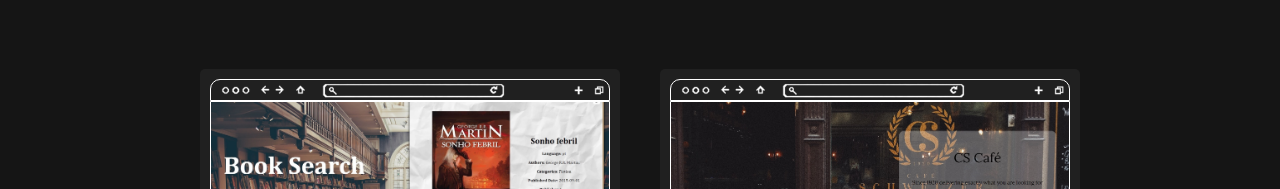
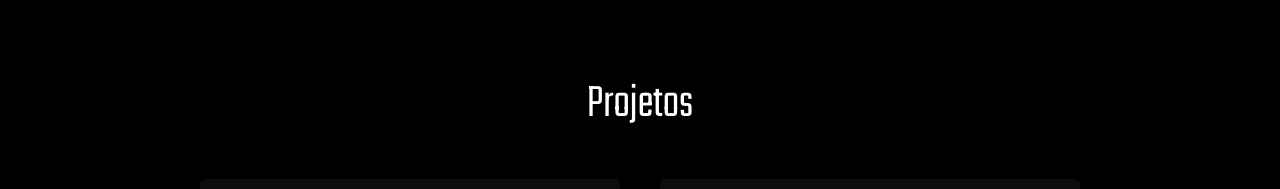
Before and after one commit to Samuellucasn/Portifolio, a React (Vite) app: page / in a window 1280 px wide. Shown: the part 1378-1567 px from the top of the page. Built offline with nearby package versions, Linux system fonts and the light colour scheme.

Commit message:
feat flash mensage

```diff
--- a/src/App.scss
+++ b/src/App.scss
@@ -70,3 +70,19 @@ footer {
     font-weight: 400;
   }
 }
+
+.flash-mensage {
+  position: fixed;
+  left: 43%;
+  bottom: 20px;
+  z-index: 100;
+
+  padding:5px 10px;
+  border-radius: 10px;
+
+  background-color: #fff;
+
+  opacity: .8;
+
+  text-align: center;
+}
--- a/src/App.tsx
+++ b/src/App.tsx
@@ -1,4 +1,4 @@
-import {useEffect} from 'react'
+import {useEffect, useState} from 'react'
 import './App.scss'
 import '/src/style/animation.scss'
 
@@ -12,6 +12,8 @@ import Projects from './components/pages/ProjectSection'
 import {FiGithub, FaLinkedinIn} from 'react-icons/all'
 
 function App() {
+  const [renderFlashMensage, setRenderFlashMensage] = useState(false)
+
   useEffect(() => {
     AOS.init({
       duration: 1000,
@@ -21,6 +23,12 @@ function App() {
 
   return (
     <>
+      {
+      renderFlashMensage &&
+        <div className='flash-mensage'>
+          <span>endereço de email copiado</span>
+        </div>
+    }
     {/* <header>
         <nav>
           <ul>
@@ -33,15 +41,14 @@ function App() {
 
     <main>
       <Home />
-      <Me />
+      <Me flashMensage={renderFlashMensage}/>
       <Projects />
     </main>
 
     <footer>
-      <h3></h3>
       <p>Rio de Janeiro - RJ</p>
 
-      <div className="email-copy" >
+      <div className="email-copy" onClick={() => setRenderFlashMensage(true)}>
         <span>samuellucasnogueira@gmail.com</span>
       </div>
       <div className="contact-icons">
@@ -49,6 +56,8 @@ function App() {
         <a href='https://www.linkedin.com/in/samuel-lucas-515b12218/' target={'_blank'} rel={'external'}><FaLinkedinIn /> </a>
       </div>
     </footer>
+
+
     </>
   )
 }
--- a/src/components/pages/HomeSection/index.tsx
+++ b/src/components/pages/HomeSection/index.tsx
@@ -30,9 +30,11 @@ const Home: React.FC<any> = () => {
         return () => clearInterval(interval)
     }, [clickArray])
 
+    console.log(clickArray)
+
     return (
         <>
-            <section className='home-main' onClick={(e: any) => setClickArray([...clickArray, {x: e.clientX, y: e.clientY, t: 65}])}>
+            <section className='home-main' onClick={(e: any) => setClickArray([...clickArray, {x: e.clientX, y: e.clientY, t: 62}])}>
 
                 <div className="saturn-wrapper">
                     <div className='saturn' >
--- a/src/components/pages/ProjectSection/index.tsx
+++ b/src/components/pages/ProjectSection/index.tsx
@@ -5,6 +5,8 @@ import ProjectCard from '../../ProjectCard'
 const Projects: React.FC<any> = () => {
     return (
         <section className='projects'>
+            <h1>Projetos</h1>
+
             <ProjectCard thumbnail='thumbnail-one' code='https://github.com/Samuellucasn/book-search' web='https://book-search-a2bc3f.netlify.app/' />
             <ProjectCard thumbnail='thumbnail-two' code='https://github.com/Samuellucasn/Cafeteria-SC' web='https://samuellucasn.github.io/Cafeteria-SC/'/>
             <ProjectCard thumbnail='thumbnail-three' code='https://github.com/Samuellucasn/Calendar' web='http://calendar-233.netlify.app/'/>
--- a/src/components/pages/ProjectSection/style.scss
+++ b/src/components/pages/ProjectSection/style.scss
@@ -19,7 +19,13 @@
 .projects {
     padding: 100px 200px;
 
-    background-color: variables.$default-body-bg;
+    border-top: 1px solid #fff;
+
+    background-color: #000;
+    background-image: url(/src/assets/red-moon.png);
+    background-position: bottom 150px center;
+    background-size: 300px;
+    background-repeat: no-repeat;
 
     margin: auto;
 
@@ -36,6 +42,16 @@
         border-radius: 50px;
 
         background-color: #fff;
+    }
+
+    h1 {
+        width: 100%;
+
+        color: #fff;
+
+        font-size: 3rem;
+
+        text-align: center;
     }
 }
 
```
